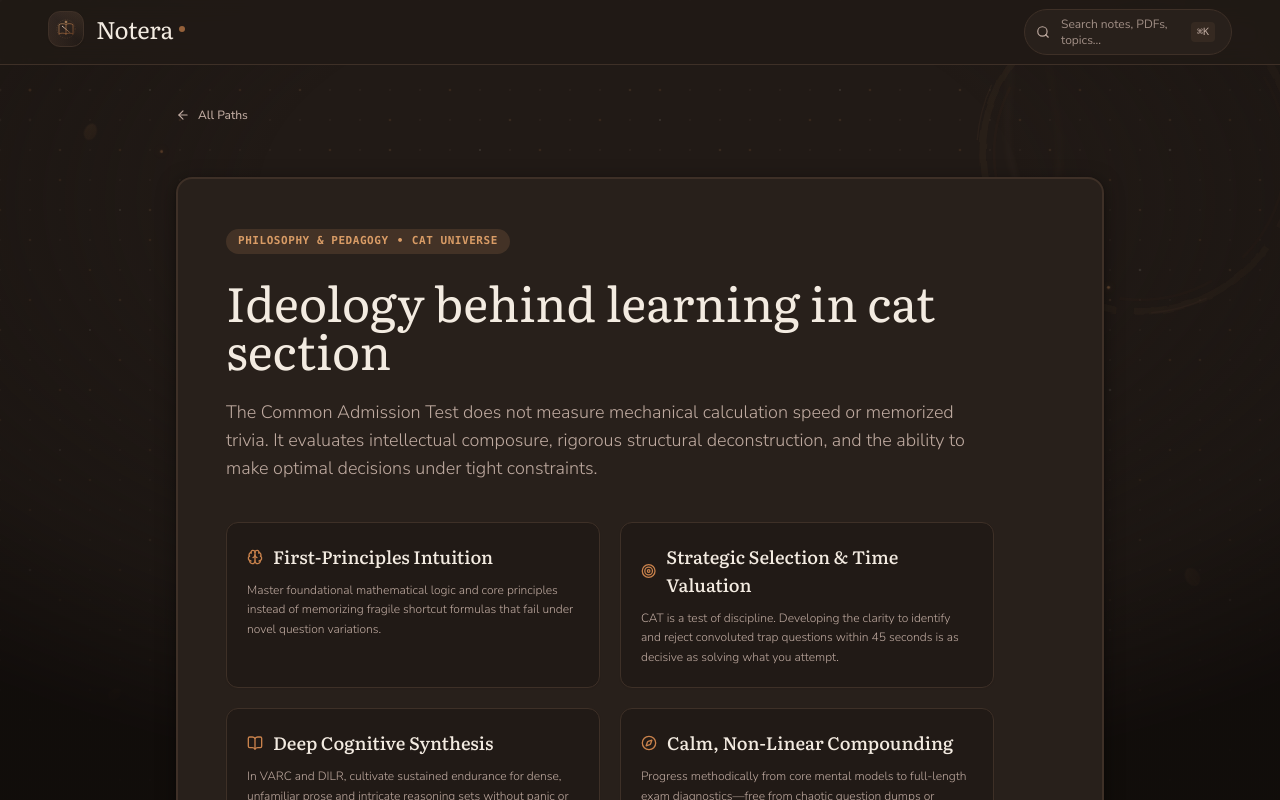
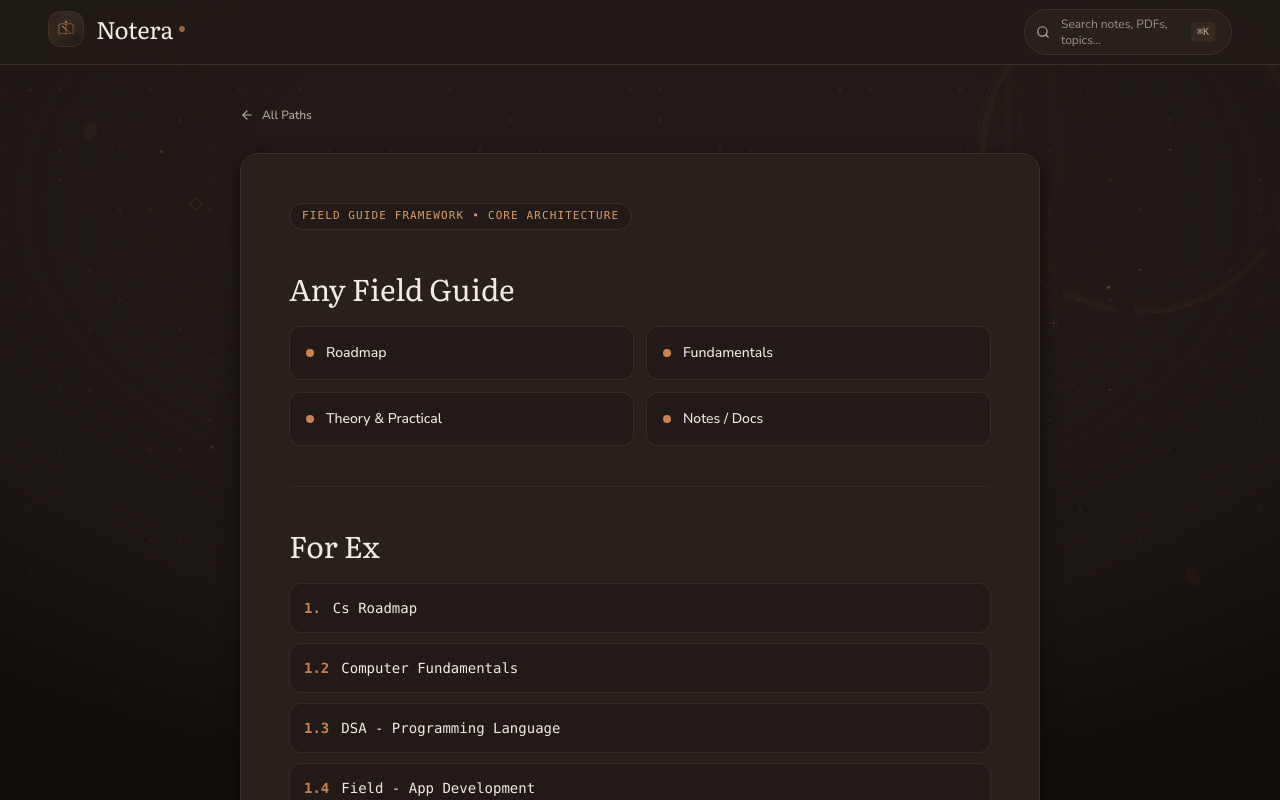
Before and after one commit to AbhinavXDayal/Notera, a React (Vite) app: page / in a window 1280 px wide. Both pictures are taken after a click on the element 190 px from the left and 327 px from the top of the page. Shown: the top 800 px of the page. Built offline with nearby package versions, Linux system fonts and the light colour scheme.

Commit message:
Update CAT section with dedicated Field Guide blueprint card

```diff
--- a/src/components/cat/CatOverviewTab.tsx
+++ b/src/components/cat/CatOverviewTab.tsx
@@ -1,15 +1,5 @@
 import React from "react";
-import {
-  ArrowRight,
-  ArrowLeft,
-  Compass,
-  Brain,
-  Target,
-  BookOpen,
-} from "lucide-react";
-import { FieldGuideSection } from "../field-guide/FieldGuideSection";
-import { CAT_FIELD_GUIDE } from "../../data/fieldGuideConfigs";
-import type { FieldGuideModule } from "../../types/fieldGuide";
+import { ArrowLeft } from "lucide-react";
 
 export type CatTabType =
   | "overview"
@@ -26,56 +16,11 @@ interface CatOverviewTabProps {
 }
 
 export const CatOverviewTab: React.FC<CatOverviewTabProps> = ({
-  onNavigateTab,
   onBackToPaths,
-  onOpenFundamentals,
 }) => {
-  const tenets = [
-    {
-      icon: Brain,
-      title: "First-Principles Intuition",
-      description:
-        "Master foundational mathematical logic and core principles instead of memorizing fragile shortcut formulas that fail under novel question variations.",
-    },
-    {
-      icon: Target,
-      title: "Strategic Selection & Time Valuation",
-      description:
-        "CAT is a test of discipline. Developing the clarity to identify and reject convoluted trap questions within 45 seconds is as decisive as solving what you attempt.",
-    },
-    {
-      icon: BookOpen,
-      title: "Deep Cognitive Synthesis",
-      description:
-        "In VARC and DILR, cultivate sustained endurance for dense, unfamiliar prose and intricate reasoning sets without panic or mental fatigue.",
-    },
-    {
-      icon: Compass,
-      title: "Calm, Non-Linear Compounding",
-      description:
-        "Progress methodically from core mental models to full-length exam diagnostics—free from chaotic question dumps or anxiety-driven score chasing.",
-    },
-  ];
-
-  const handleSelectModule = (module: FieldGuideModule) => {
-    if (module.id === "roadmap") {
-      onNavigateTab?.("journey");
-    } else if (module.id === "fundamentals") {
-      if (onOpenFundamentals) {
-        onOpenFundamentals();
-      } else {
-        onNavigateTab?.("subjects");
-      }
-    } else if (module.id === "theory-practical") {
-      onNavigateTab?.("subjects");
-    } else if (module.id === "notes-docs") {
-      onNavigateTab?.("resources");
-    }
-  };
-
   return (
-    <div className="max-w-5xl mx-auto px-6 lg:px-12 py-10 space-y-12 fade-in">
-      {/* Back to All Paths */}
+    <div className="max-w-4xl mx-auto px-6 lg:px-12 py-10 space-y-6 fade-in">
+      {/* Back Navigation */}
       {onBackToPaths && (
         <div>
           <button
@@ -88,81 +33,101 @@ export const CatOverviewTab: React.FC<CatOverviewTabProps> = ({
         </div>
       )}
 
-      {/* 1. Ideology Behind Learning Section */}
-      <div className="rounded-[16px] bg-surface-container border-2 border-outline-variant p-8 sm:p-12 relative overflow-hidden shadow-terra-card">
-        <div className="max-w-3xl space-y-6 relative z-10">
-          <div className="inline-flex items-center space-x-2 px-3 py-1 rounded-full bg-tertiary/15 text-tertiary font-mono text-[11px] font-semibold uppercase tracking-wider">
-            <span>Philosophy &amp; Pedagogy</span>
+      {/* Single Field Guide Blueprint Card */}
+      <div className="rounded-[18px] bg-surface-container border border-outline-variant p-8 sm:p-12 shadow-terra-card relative overflow-hidden space-y-10">
+        {/* Category Header Badge */}
+        <div className="inline-flex items-center space-x-2 px-3 py-1 rounded-full bg-surface border border-outline-variant text-[11px] font-mono uppercase tracking-widest text-tertiary">
+          <span>Field Guide Framework</span>
           <span>•</span>
-            <span>CAT Universe</span>
+          <span>Core Architecture</span>
         </div>
 
-          <h1 className="font-display text-3xl sm:text-4xl lg:text-5xl text-on-surface font-normal leading-tight">
-            Ideology behind learning in cat section
-          </h1>
-
-          <p className="text-secondary text-base sm:text-lg leading-relaxed font-light">
-            The Common Admission Test does not measure mechanical calculation
-            speed or memorized trivia. It evaluates intellectual composure,
-            rigorous structural deconstruction, and the ability to make optimal
-            decisions under tight constraints.
-          </p>
-
-          {/* Core Principles Grid */}
-          <div className="grid grid-cols-1 sm:grid-cols-2 gap-5 pt-4">
-            {tenets.map((tenet, idx) => {
-              const Icon = tenet.icon;
-              return (
-                <div
-                  key={idx}
-                  className="p-5 rounded-[12px] bg-surface border border-outline-variant shadow-sm space-y-2.5 transition-all hover:border-primary/50"
-                >
-                  <div className="flex items-center space-x-2.5 text-primary">
-                    <Icon className="w-4 h-4" />
-                    <h2 className="font-display text-lg text-on-surface font-medium">
-                      {tenet.title}
+        {/* 1. Any Field Guide Section */}
+        <div className="space-y-4">
+          <h2 className="font-display text-2xl sm:text-3xl text-on-surface font-normal">
+            Any Field Guide
           </h2>
+          <div className="grid grid-cols-1 sm:grid-cols-2 gap-3 pt-1">
+            <div className="p-4 rounded-xl bg-surface border border-outline-variant/80 text-sm font-medium text-on-surface shadow-sm flex items-center space-x-3">
+              <span className="w-2 h-2 rounded-full bg-primary" />
+              <span>Roadmap</span>
             </div>
-                  <p className="text-xs text-secondary leading-relaxed font-light">
-                    {tenet.description}
-                  </p>
+            <div className="p-4 rounded-xl bg-surface border border-outline-variant/80 text-sm font-medium text-on-surface shadow-sm flex items-center space-x-3">
+              <span className="w-2 h-2 rounded-full bg-primary" />
+              <span>Fundamentals</span>
             </div>
-              );
-            })}
+            <div className="p-4 rounded-xl bg-surface border border-outline-variant/80 text-sm font-medium text-on-surface shadow-sm flex items-center space-x-3">
+              <span className="w-2 h-2 rounded-full bg-primary" />
+              <span>Theory &amp; Practical</span>
             </div>
-
-          {/* Action links */}
-          {onNavigateTab && (
-            <div className="pt-6 flex flex-wrap items-center gap-4">
-              <button
-                onClick={() => onNavigateTab("journey")}
-                className="px-6 py-3 rounded-full bg-primary text-on-primary text-sm font-semibold hover:bg-primary-hover transition-all flex items-center space-x-2 shadow-terra-card cursor-pointer"
-              >
-                <span>Explore 14-Step Journey</span>
-                <ArrowRight className="w-4 h-4" />
-              </button>
-
-              <button
-                onClick={() => onNavigateTab("subjects")}
-                className="px-6 py-3 rounded-full bg-surface border border-outline-variant text-on-surface text-sm font-medium hover:border-primary hover:text-primary transition-all flex items-center space-x-2 cursor-pointer"
-              >
-                <span>Browse Subjects (QA, VARC, DILR)</span>
-              </button>
+            <div className="p-4 rounded-xl bg-surface border border-outline-variant/80 text-sm font-medium text-on-surface shadow-sm flex items-center space-x-3">
+              <span className="w-2 h-2 rounded-full bg-primary" />
+              <span>Notes / Docs</span>
             </div>
-          )}
-        </div>
-
-        {/* Subtle decorative watermark */}
-        <div className="absolute -right-8 -bottom-10 opacity-5 pointer-events-none select-none">
-          <span className="font-display text-[180px] text-primary">CAT</span>
           </div>
         </div>
 
-      {/* 2. The CAT Field Guide Framework Section */}
-      <FieldGuideSection
-        config={CAT_FIELD_GUIDE}
-        onSelectModule={handleSelectModule}
-      />
+        {/* Divider */}
+        <div className="border-t border-outline-variant/60" />
+
+        {/* 2. For Ex Section */}
+        <div className="space-y-4">
+          <h2 className="font-display text-2xl sm:text-3xl text-on-surface font-normal">
+            For Ex
+          </h2>
+          <div className="space-y-2.5 pt-1">
+            <div className="p-3.5 rounded-xl bg-surface border border-outline-variant/80 text-sm text-on-surface font-mono flex items-center space-x-3">
+              <span className="text-primary font-bold">1.</span>
+              <span>Cs Roadmap</span>
+            </div>
+            <div className="p-3.5 rounded-xl bg-surface border border-outline-variant/80 text-sm text-on-surface font-mono flex items-center space-x-3">
+              <span className="text-primary font-bold">1.2</span>
+              <span>Computer Fundamentals</span>
+            </div>
+            <div className="p-3.5 rounded-xl bg-surface border border-outline-variant/80 text-sm text-on-surface font-mono flex items-center space-x-3">
+              <span className="text-primary font-bold">1.3</span>
+              <span>DSA - Programming Language</span>
+            </div>
+            <div className="p-3.5 rounded-xl bg-surface border border-outline-variant/80 text-sm text-on-surface font-mono flex items-center space-x-3">
+              <span className="text-primary font-bold">1.4</span>
+              <span>Field - App Development</span>
+            </div>
+          </div>
+        </div>
+
+        {/* Divider */}
+        <div className="border-t border-outline-variant/60" />
+
+        {/* 3. For Each Section */}
+        <div className="space-y-4">
+          <h2 className="font-display text-2xl sm:text-3xl text-on-surface font-normal">
+            For Each Section
+          </h2>
+          <ul className="space-y-3 pt-1 text-sm text-secondary font-medium">
+            <li className="flex items-center space-x-3">
+              <span className="text-primary font-bold text-lg leading-none">•</span>
+              <span className="text-on-surface">Roadmap</span>
+            </li>
+            <li className="flex items-center space-x-3">
+              <span className="text-primary font-bold text-lg leading-none">•</span>
+              <span className="text-on-surface">Fundamentals</span>
+            </li>
+            <li className="flex items-center space-x-3">
+              <span className="text-primary font-bold text-lg leading-none">•</span>
+              <span className="text-on-surface">Theory &amp; Practicals</span>
+            </li>
+            <li className="flex items-center space-x-3">
+              <span className="text-primary font-bold text-lg leading-none">•</span>
+              <span className="text-on-surface">Notes / Docs</span>
+            </li>
+          </ul>
+        </div>
+
+        {/* Subtle Watermark */}
+        <div className="absolute -right-6 -bottom-8 opacity-[0.03] pointer-events-none select-none">
+          <span className="font-display text-[160px] text-primary">GUIDE</span>
+        </div>
+      </div>
     </div>
   );
 };
--- a/src/components/common/Footer.tsx
+++ b/src/components/common/Footer.tsx
@@ -18,7 +18,9 @@ export const Footer: React.FC<FooterProps> = ({ onNavigateHome }) => {
             <Logo size="sm" showText={true} />
           </button>
           <span className="text-outline-variant">•</span>
-          <span className="font-light">An Intellectual Sanctuary for Students</span>
+          <span className="font-light">
+            An Intellectual Sanctuary for Students
+          </span>
         </div>
         <div className="flex items-center space-x-6">
           <button className="hover:text-primary transition-colors cursor-pointer">
```
Also changed, not shown: src/components/common/Logo.tsx (+2 -14 lines). Lines whose indentation alone changed are shown as unchanged.
